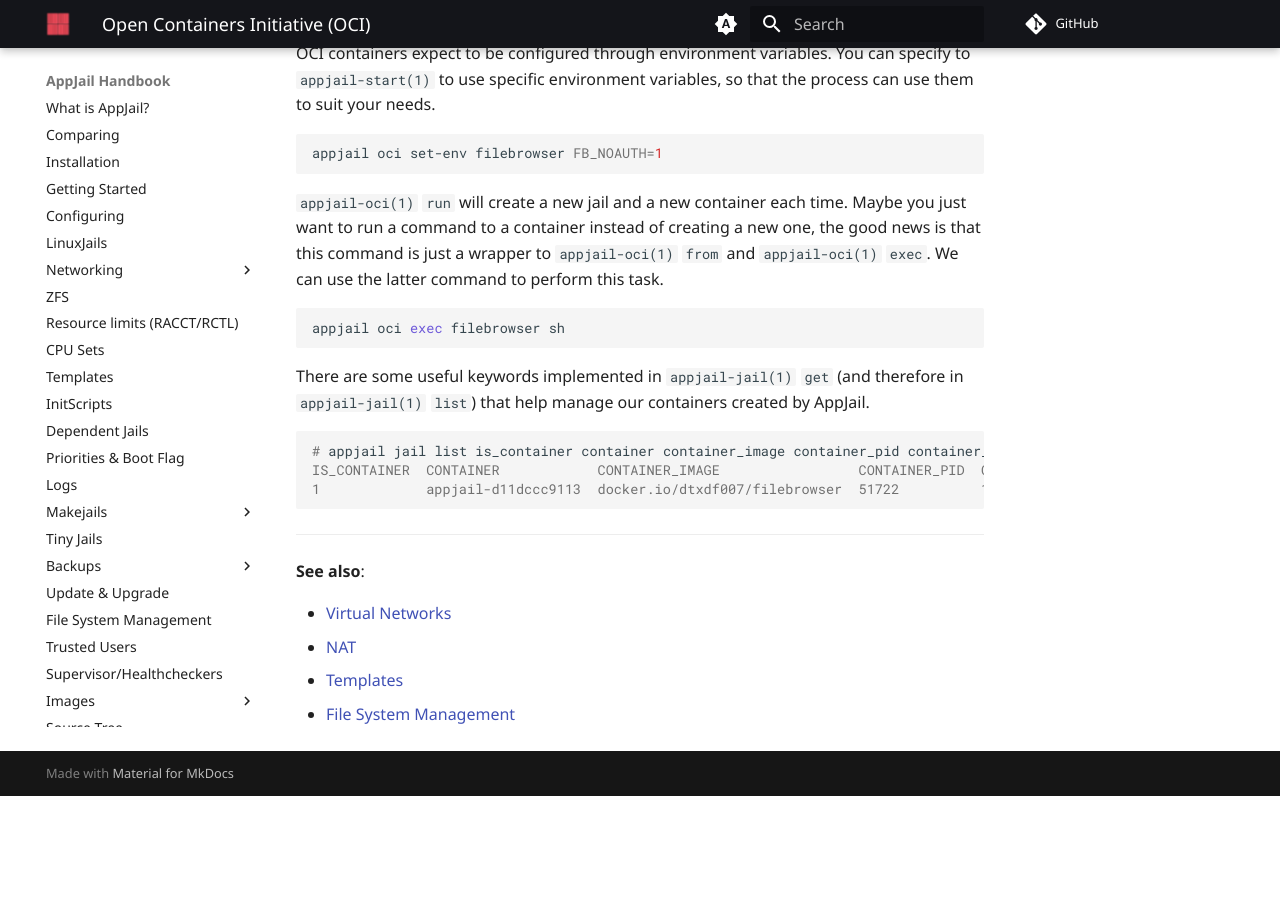
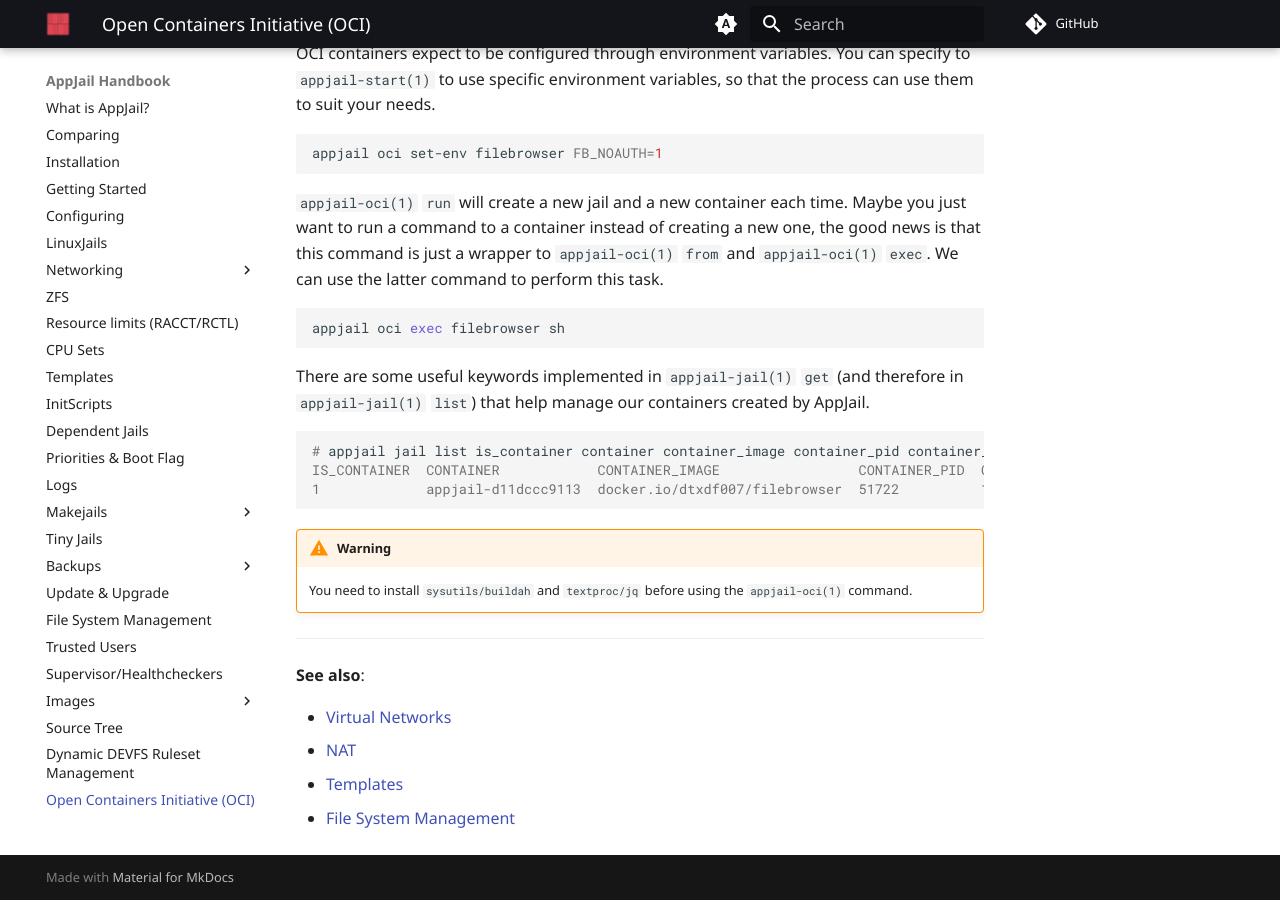
Before and after one commit to DtxdF/AppJail.docs, an MkDocs documentation site: the page built from docs/OCI.md, in a window 1280 px wide and 900 px high, scrolled down 1300 px. Built offline with MkDocs 1.6.1 and Material for MkDocs 9.7.7, drawn with Linux system fonts in a browser that asks for light colours; comment, search, counter and statistics services are not loaded; before the commit the page ends 2096 px from its top, so only the background shows below that.

Commit message:
Add warning to install dependencies before using `appjail-oci(1)`

````diff
--- a/docs/OCI.md
+++ b/docs/OCI.md
@@ -68,6 +68,10 @@ IS_CONTAINER  CONTAINER            CONTAINER_IMAGE                 CONTAINER_PID
 1             appjail-d11dccc9113  docker.io/dtxdf007/filebrowser  51722          1               filebrowser
 ```
 
+!!! warning
+
+    You need to install `sysutils/buildah` and `textproc/jq` before using the `appjail-oci(1)` command.
+
 ---
 
 **See also**:
````
